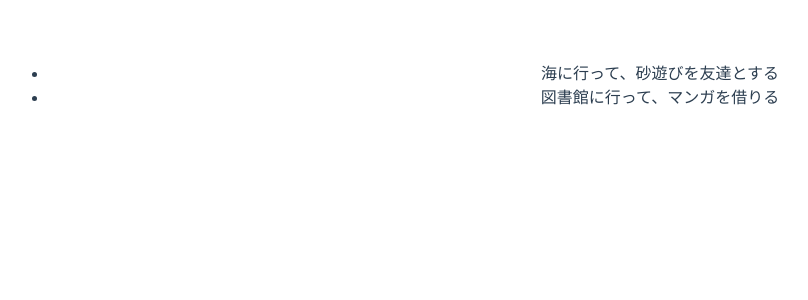
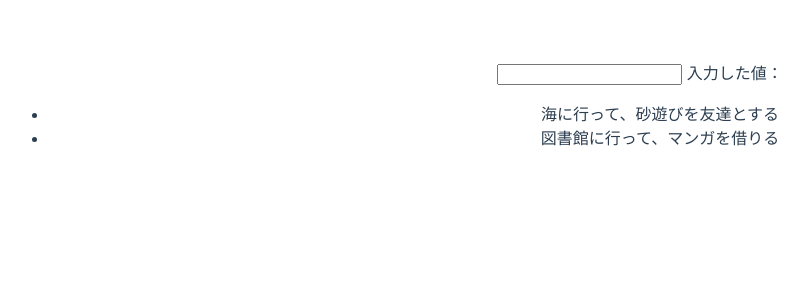
Before and after one commit to asakon/vue-todo-list, a Vue app: page / in a window 1280 px wide. Shown: the top 300 px of the page, without its empty margins (0-808 px from the left). Built offline with nearby package versions, Linux system fonts and the light colour scheme.

Commit message:
双方向データバインディング

```diff
--- a/src/components/ToDoList.vue
+++ b/src/components/ToDoList.vue
@@ -1,4 +1,6 @@
 <template>
+<input v-model="inputValue">
+入力した値：{{ inputValue }}
 <ul>
   <li v-for="todo in todoItems"
     v-bind:key="todo.id">
@@ -9,6 +11,7 @@
 export default {
   data() {
     return {
+      inputValue: '',
       todoItems: [
         { id: 1, text: '海に行って、砂遊びを友達とする' },
         { id: 2, text: '図書館に行って、マンガを借りる' }
```
